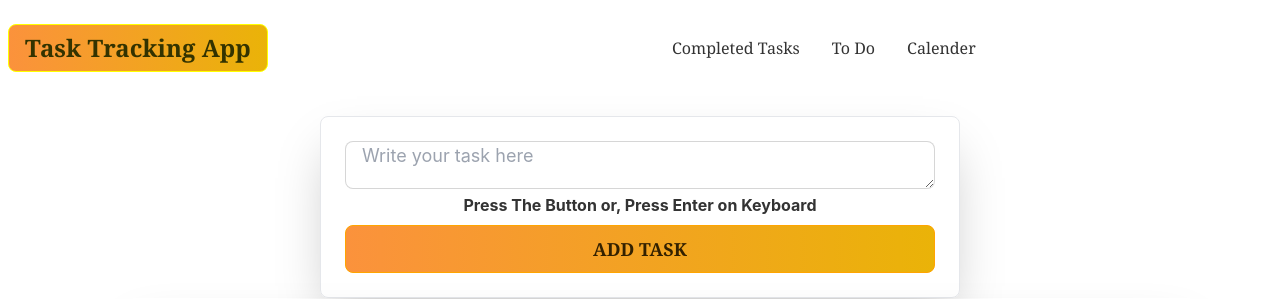
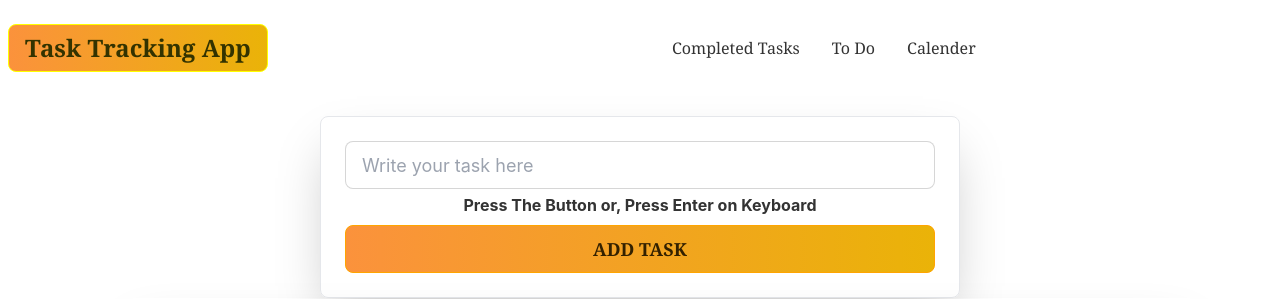
Before and after one commit to shawon-MG/demo-job-task-project, a React (Create React App) app: page / in a window 1280 px wide. Shown: the top 299 px of the page. Built offline with nearby package versions, Linux system fonts and the light colour scheme; no server answers.

Commit message:
Some Code Updated---TextArea replaced with Input

```diff
--- a/src/components/ToDo.js
+++ b/src/components/ToDo.js
@@ -34,7 +34,7 @@ const ToDo = () => {
 
             <form onSubmit={handleAddTask} className='flex flex-col shadow-2xl w-52 lg:w-1/2 p-6 rounded-lg m-auto mt-5 border'>
 
-                <textarea type="text" name='task' required placeholder="Write your task here" className="input input-bordered w-auto text-lg" />
+                <input type="text" name='task' required placeholder="Write your task here" className="input input-bordered w-auto text-lg" />
                 <p className='font-bold mt-1'> Press The Button or, Press Enter on Keyboard </p>
                 <input className="btn btn-secondary bg-gradient-to-r from-orange-400 to-yellow-500 mt-2 text-lg font-serif" type="submit" value="Add Task" />
 
```
